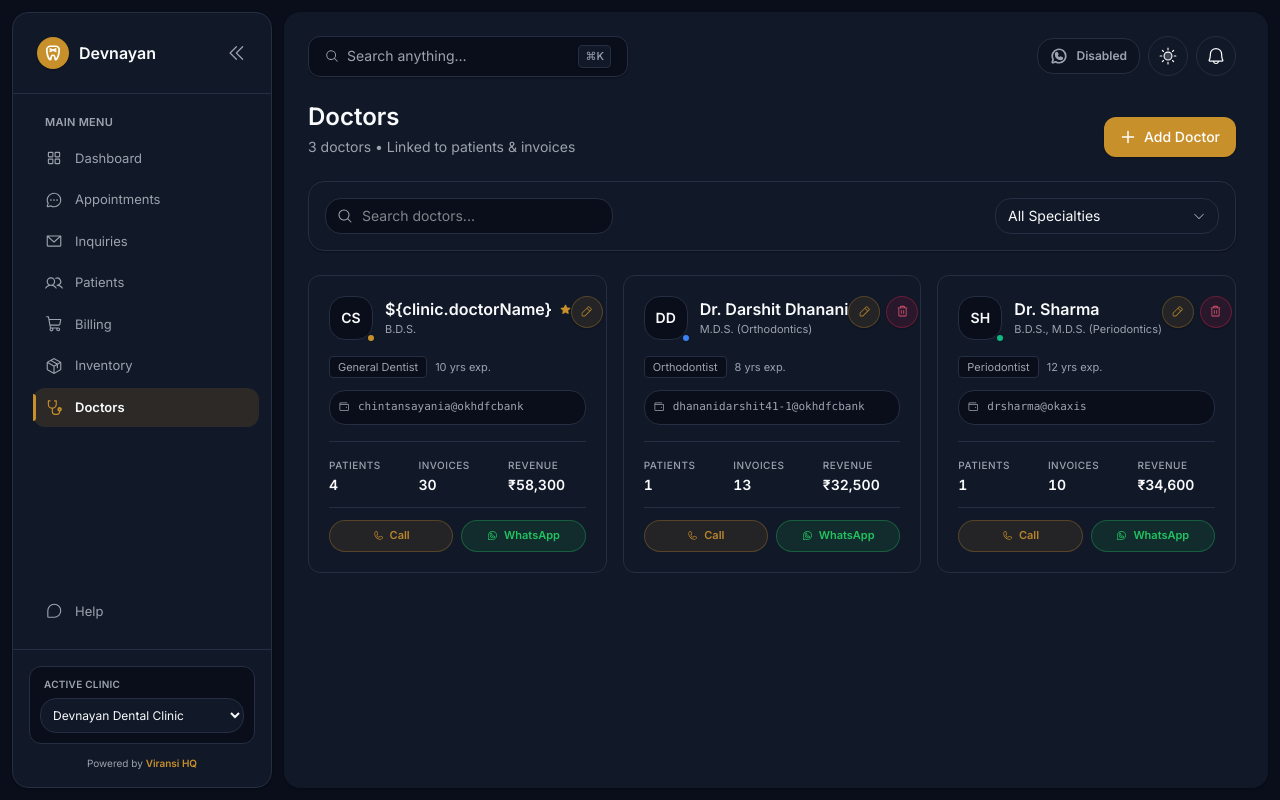
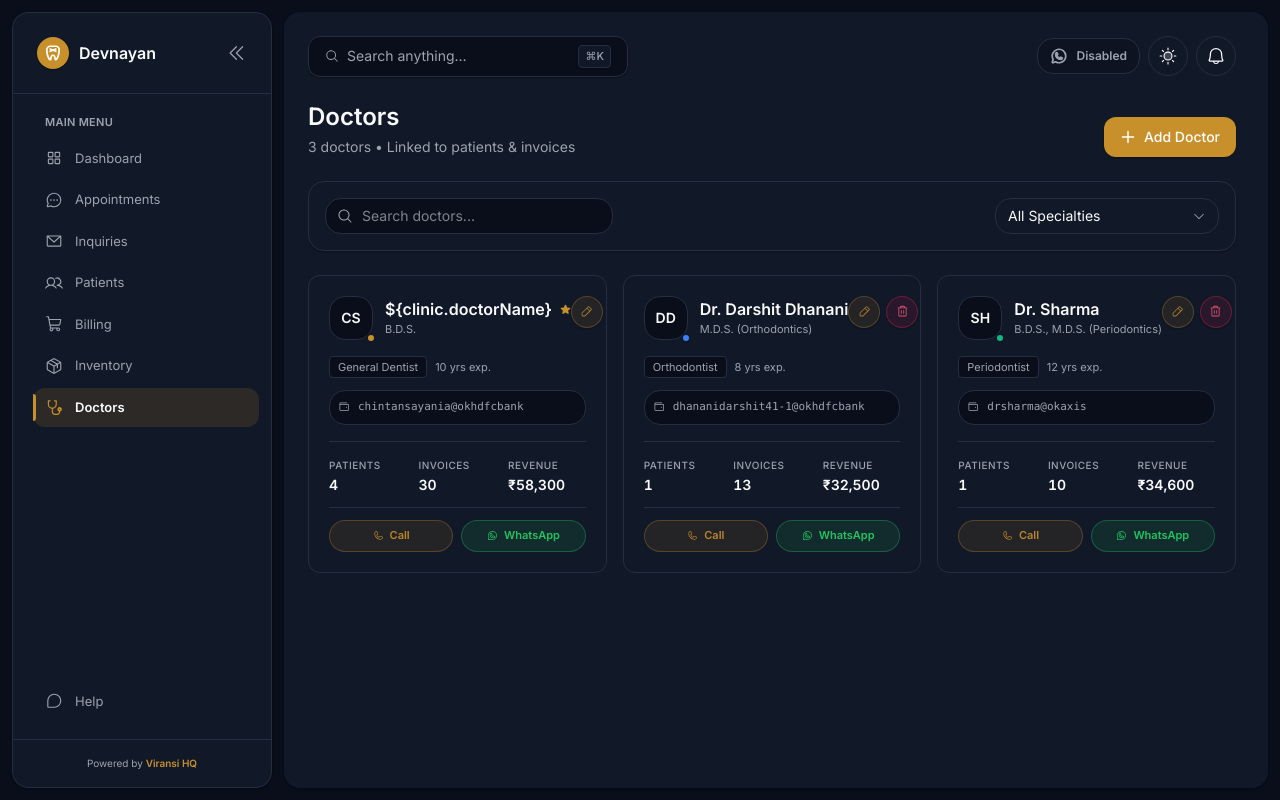
Before and after one commit to veer0p/devnayan-dashboard, a React (Vite) app: page /doctors in a window 1280 px wide. Built offline with nearby package versions, Linux system fonts and the light colour scheme.

Commit message:
Refactor dashboard to use URL query params for active clinic and remove dropdown

```diff
--- a/src/components/layout/Sidebar.jsx
+++ b/src/components/layout/Sidebar.jsx
@@ -56,7 +56,8 @@ const MenuItem = ({ item, isActive, onClick }) => {
     </li>
   );
 
-  return item.path ? <Link to={item.path}>{content}</Link> : content;
+  const location = useLocation();
+  return item.path ? <Link to={{ pathname: item.path, search: location.search }}>{content}</Link> : content;
 };
 
 export default function Sidebar({ onClose }) {
@@ -101,20 +102,6 @@ export default function Sidebar({ onClose }) {
       </div>
 
       <div className="p-4 border-t border-border-color space-y-3">
-        <div className="flex flex-col gap-1.5 border border-border-color p-2.5 rounded-xl bg-bg-body">
-          <label className="text-[10px] text-text-muted font-semibold uppercase tracking-wide px-1">Active Clinic</label>
-          <select
-            value={activeClinicId}
-            onChange={(e) => setClinicId(e.target.value)}
-            className="w-full bg-bg-card border border-border-color text-text-main text-xs rounded-lg p-2 focus:outline-none focus:border-primary transition-colors cursor-pointer"
-          >
-            {Object.values(clinics).map(c => (
-              <option key={c.id} value={c.id}>
-                {c.name}
-              </option>
-            ))}
-          </select>
-        </div>
         <p className="text-[10px] text-text-muted text-center">
           Powered by{" "}
           <a href="https://viransihq.com" target="_blank" rel="noopener noreferrer" className="font-semibold text-primary hover:underline">
--- a/src/context/ClinicContext.jsx
+++ b/src/context/ClinicContext.jsx
@@ -4,9 +4,9 @@ import { clinics } from "../data/clinics";
 const ClinicContext = createContext(null);
 
 export const ClinicProvider = ({ children }) => {
-  // Initialize state from LocalStorage, fallback to "devnayan"
   const [activeClinicId, setActiveClinicId] = useState(() => {
-    const saved = localStorage.getItem("dentease.dashboard_clinic");
+    const params = new URLSearchParams(window.location.search);
+    const saved = params.get("clinic");
     return saved && clinics[saved] ? saved : "devnayan";
   });
 
@@ -15,7 +15,9 @@ export const ClinicProvider = ({ children }) => {
   const setClinicId = (id) => {
     if (clinics[id]) {
       setActiveClinicId(id);
-      localStorage.setItem("dentease.dashboard_clinic", id);
+      const url = new URL(window.location.href);
+      url.searchParams.set("clinic", id);
+      window.history.pushState({}, "", url.toString());
     }
   };
 
```
